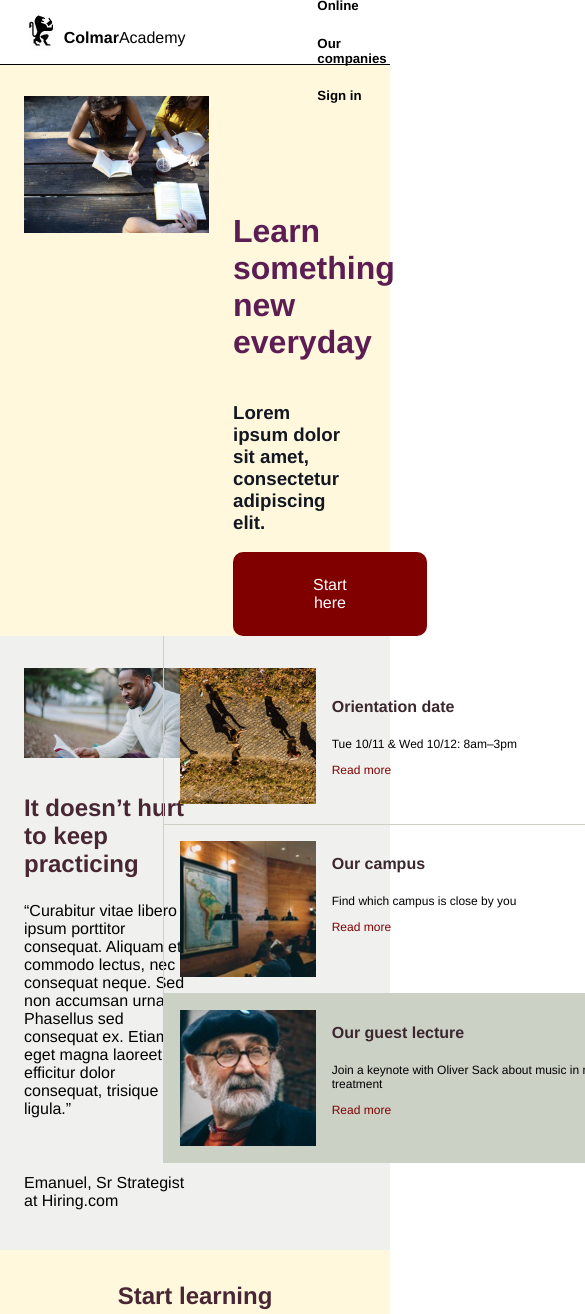
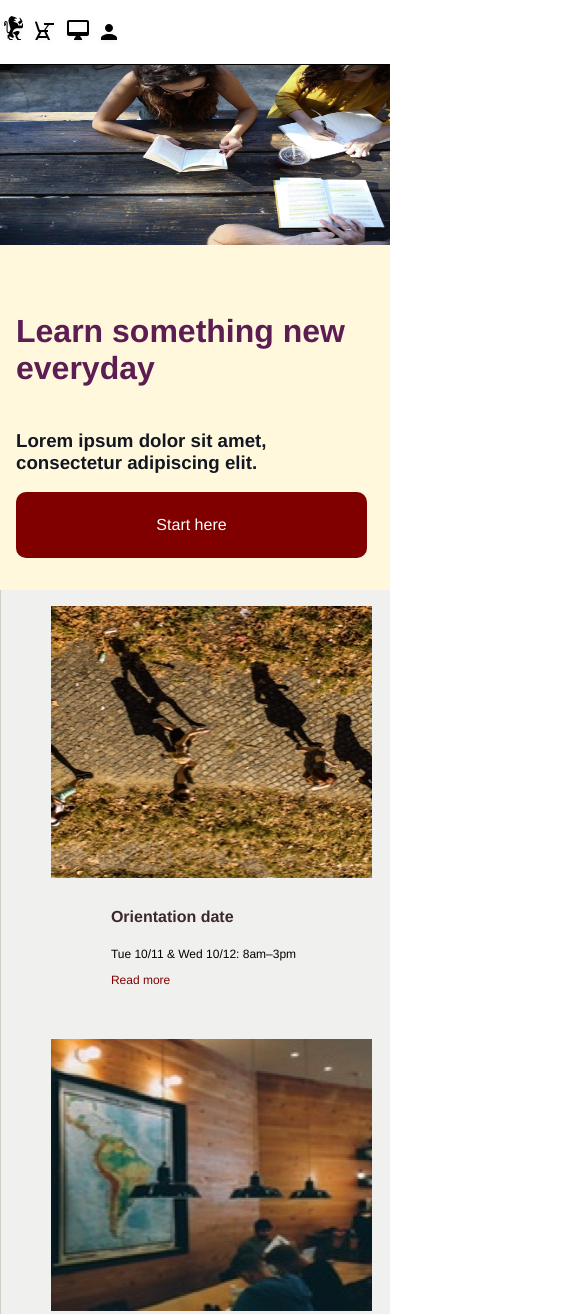
Before and after one commit to k-johnston/codecademy-colmaracademy, a plain HTML site: page index.html in a window 390 px wide. Shown: the top 1314 px of the page, 585 px wide, since content can reach past the window. Drawn offline with Linux system fonts and the light colour scheme.

Commit message:
Add mobile, fix issues

```diff
--- a/index.html
+++ b/index.html
@@ -13,12 +13,18 @@
           <p><strong>Colmar</strong>Academy</p>
       </div>
       <div class="null"></div>
-      <nav>
-        <h5>On campus</h5>
-        <h5>Online</h5>
-        <h5>Our companies</h5>
-        <h5>Sign in</h5>
-      </nav>
+      <ul>
+        <li>On campus</li>
+        <li>Online</li>
+        <li>Our companies</li>
+        <li>Sign in</li>
+      </ul>
+      <div class="svg">
+        <img src="./images/capstone_colmar_assets/images/ic-logo.svg"/>
+        <img src="./images/capstone_colmar_assets/images/ic-on-campus.svg"/>
+        <img src="./images/capstone_colmar_assets/images/ic-online.svg"/>
+        <img src="./images/capstone_colmar_assets/images/ic-login.svg"/>
+      </div>
     </header>
     <div class="content">
       <div class="starthere">
@@ -79,6 +85,16 @@
       </div>
       <div class="startlearning">
         <h2>Start learning</h2>
+        <div class="mobile">
+          <ul>
+            <li>Software engineering</li>
+            <li>Computer art</li>
+            <li>Design</li>
+            <li>Data</li>
+            <li>Business</li>
+            <li>Marketing</li>
+          </ul>
+        </div>
         <div class="classes">
           <div class="class1">
             <div class="class1img">
--- a/style.css
+++ b/style.css
@@ -20,6 +20,10 @@ header {
   opacity: 1;
   z-index: 5;
   border-bottom: thin solid #000000;
+}
+
+.svg {
+  display: none;
 }
 
 .logo {
@@ -268,7 +272,10 @@ caption {
   width: 100%;
   padding-bottom: 32px;
   background-color: #FFF8DD;
+}
 
+.mobile {
+  display: none;
 }
 
 .startlearning h2 {
@@ -311,7 +318,7 @@ caption {
 }
 
 .class1text, .class2text, .class3text, .class4text, .class5text, .class6text {
-padding-top: 0px;
+  padding-top: 0px;
   padding-left: 16px;
   margin-bottom: 24px;
   height: 150px;
@@ -325,10 +332,6 @@ padding-top: 0px;
 .classes h6 {
   margin-top: 8px;
   margin-bottom: 8px;
-}
-
-.classes p {
-
 }
 
 /* thesis section */
@@ -385,9 +388,6 @@ video {
    color: #3B2726;
 }
 
-.videotext p {
-}
-
 .rightthesis {
   width: 423px;
   height: 336px;
@@ -420,14 +420,6 @@ video {
   height: 136px;
 }
 
-.rightthesis h5 {
-
-}
-
-.rightthesis p {
-
-}
-
 /* footer */
 
 footer {
@@ -446,8 +438,237 @@ footer {
   padding-right: 16px;
 }
 
-footer p {
+/* mobile */
+@media only screen and (max-width: 1024px) {
 
+.logo {
+  display: none;
 }
 
-/* mobile */
+ul {
+  display: none;
+}
+
+header {
+  position: static;
+  justify-content: space-between;
+  align-items: center;
+  align-content: center;
+  flex-direction: row;
+}
+
+.svg {
+  display: inline-block;
+  width: 100%;
+}
+
+.starthere {
+  flex-direction: column;
+  padding-top: 0px;
+}
+
+div.starthereimg {
+  width: 100%;
+  padding: 0px;
+}
+
+img.starthereimg {
+  height: 180px;
+}
+
+.startheretext {
+  padding: 32px 0px 32px 16px;
+  width: 90%;
+}
+
+.startheretext h1 {
+  margin-top: 32px;
+  margin-bottom: 24px;
+}
+
+.button {
+  width: 100%;
+}
+
+.button p {
+  padding-left: 0px;
+  padding-right: 0px;
+}
+
+.articles {
+  padding-bottom: 32px;
+}
+
+.leftarticle {
+  display: none;
+  padding: 0px;
+  margin: 0px;
+}
+
+.rightarticle {
+  width: 100%;
+  padding: 16px 16px 32px 16px;
+  margin: 0px;
+  justify-content: center;
+  align-items: center;
+}
+
+.article1 {
+  width: 100%;
+  height: auto;
+  border: medium none #F0F1EF;
+  flex-direction: column;
+  align-items: center;
+  justify-content: center;
+  align-content: center;
+}
+
+.article2 {
+  width: 100%;
+  height: auto;
+  border: medium none #F0F1EF;
+  flex-direction: column;
+  align-items: center;
+  justify-content: center;
+  align-content: center;
+}
+
+.article3 {
+  width: 100%;
+  height: auto;
+  border: medium none #F0F1EF;
+  background-color: #F0F1EF;
+  flex-direction: column;
+  align-items: center;
+  justify-content: center;
+  align-content: center;
+}
+
+.article1img {
+  margin: 0px;
+  width: 90%;
+  height: 272px;
+}
+
+.article2img {
+  margin: 16px 0px 0px 0px;
+  width: 90%;
+    height: 272px;
+}
+
+.article3img {
+  margin: 16px 0px 0px 0px;
+  width: 90%;
+    height: 272px;
+}
+
+.article1img img {
+  width: 100%;
+    height: 272px;
+  padding-top: 0px;
+  padding-right: 0px;
+}
+
+.article2img img {
+  width: 100%;
+  height: 272px;
+  padding-top: 0px;
+  padding-right: 0px;
+}
+
+.article3img img {
+  width: 100%;
+  height: 272px;
+  padding-top: 0px;
+  padding-right: 0px;
+}
+
+.article1text {
+  padding-left: 16px;
+  font-size: 16px;
+}
+
+.article2text {
+  padding-left: 16px;
+  font-size: 16px;
+}
+
+.article3text {
+  padding-left: 16px;
+  font-size: 16px;
+}
+
+.startlearning {
+  padding-bottom: 32px;
+}
+
+.startlearning h2 {
+  margin-bottom: 16px;
+}
+
+.classes {
+  width: 90%;
+  justify-content: center;
+  align-items: center;
+  align-content: center;
+  flex-flow: nowrap column;
+}
+
+.mobile {
+  display: inline;
+}
+
+.mobile ul {
+  display: flex;
+  flex-direction: column;
+  width: 90%;
+  align-items: center;
+  align-content: center;
+  justify-content: center;
+}
+
+.mobile li {
+  padding: 16px 0px 16px 16px;
+  font-size: 20px;
+  color: #3B2726;
+}
+
+.class1, .class2, .class3, .class4, .class5, .class6 {
+  display: none;
+}
+
+ .thesis {
+   padding-bottom: 24px;
+ }
+
+ .theses {
+   justify-content: center;
+ }
+
+ .leftthesis {
+   width: 100%;
+ }
+
+ video {
+   width: 100%;
+   padding: 0px;
+ }
+
+.videotext, .videotext h4, .rightthesis {
+  display: none;
+}
+
+footer {
+  justify-content: flex-start;
+}
+
+.copyright {
+  padding: 16px 0px 16px 16px;
+}
+
+.terms {
+  display: none;
+}
+
+
+/* todo: svg img in htmle and css desktop display:none mobile display: Y*/
```
Also changed, not shown: images/capstone_colmar_assets/images/ic-logo.jpg (added), 4 other files.
